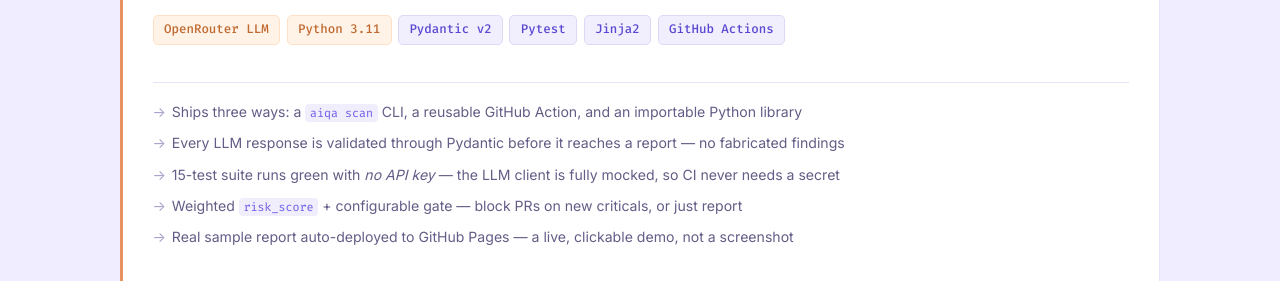
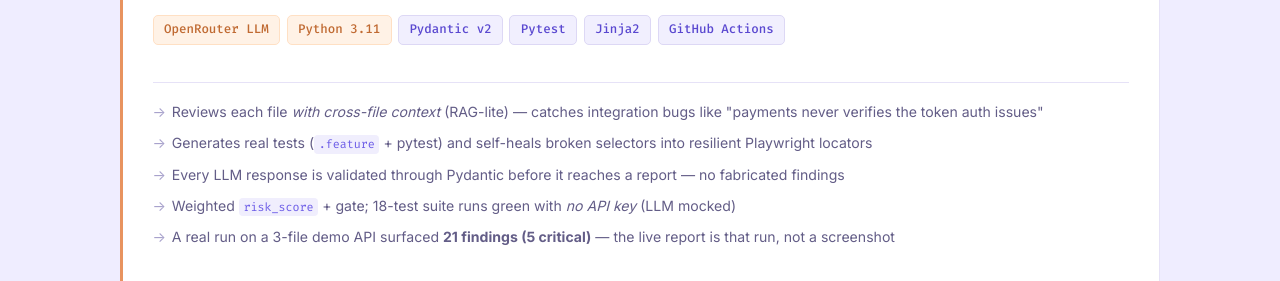
Before and after one commit to Priya123z/Priya123z.github.io, a plain HTML site: page index.html in a window 1280 px wide. Shown: the part 2247-2528 px from the top of the page. Drawn offline with Linux system fonts and the light colour scheme.

Commit message:
content: flagship card reflects real capabilities (cross-file, self-heal, 21-finding run)

```diff
--- a/index.html
+++ b/index.html
@@ -174,11 +174,11 @@
             <span class="tech">GitHub Actions</span>
           </div>
           <ul class="card-bullets">
-            <li>Ships three ways: a <code>aiqa scan</code> CLI, a reusable GitHub Action, and an importable Python library</li>
+            <li>Reviews each file <em>with cross-file context</em> (RAG-lite) — catches integration bugs like "payments never verifies the token auth issues"</li>
+            <li>Generates real tests (<code>.feature</code> + pytest) and self-heals broken selectors into resilient Playwright locators</li>
             <li>Every LLM response is validated through Pydantic before it reaches a report — no fabricated findings</li>
-            <li>15-test suite runs green with <em>no API key</em> — the LLM client is fully mocked, so CI never needs a secret</li>
-            <li>Weighted <code>risk_score</code> + configurable gate — block PRs on new criticals, or just report</li>
-            <li>Real sample report auto-deployed to GitHub Pages — a live, clickable demo, not a screenshot</li>
+            <li>Weighted <code>risk_score</code> + gate; 18-test suite runs green with <em>no API key</em> (LLM mocked)</li>
+            <li>A real run on a 3-file demo API surfaced <strong>21 findings (5 critical)</strong> — the live report is that run, not a screenshot</li>
           </ul>
           <div class="card-cta-row">
             <a href="https://priya123z.github.io/AI-pipeline-report/" target="_blank" rel="noopener" class="card-demo-btn">
```
